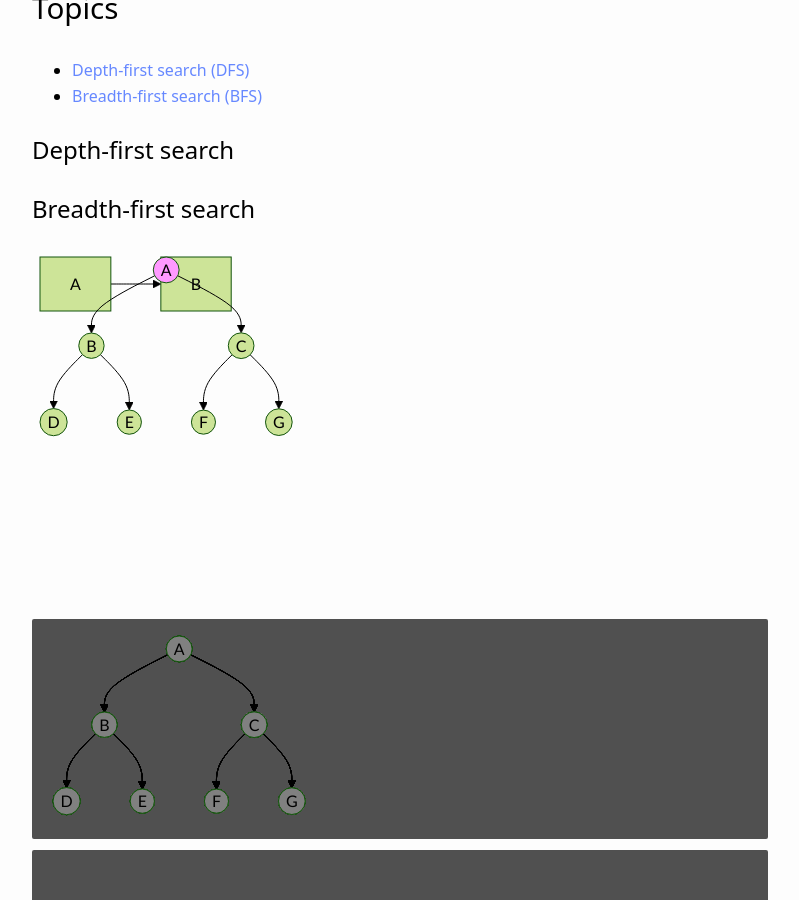
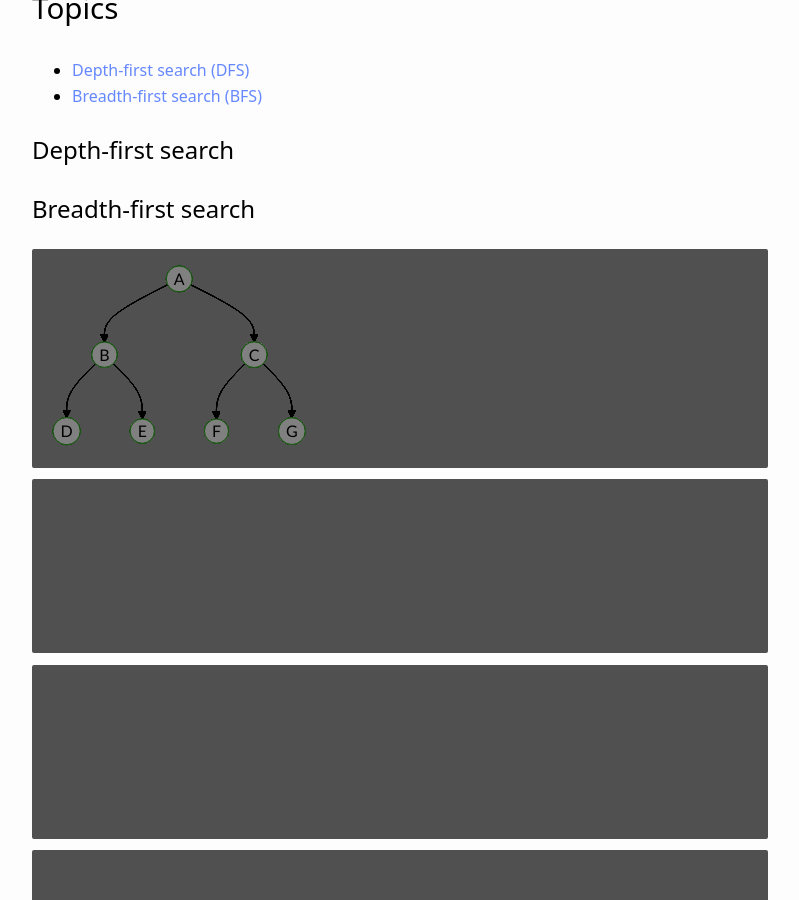
Before and after one commit to gurpreet-ai/gurpreet-ai.github.io, a Jekyll site: the page built from _posts/2020-04-20-Uninformed-Search-Strategies.md, in a window 1280 px wide and 900 px high, scrolled down 435 px. Shown: the whole window, without its empty margins (240-1039 px from the left). Built offline with Jekyll 4.4.1, drawn with Linux system fonts in a browser that asks for light colours.

Commit message:
added mermaid

````diff
--- a/_posts/2020-04-20-Uninformed-Search-Strategies.md
+++ b/_posts/2020-04-20-Uninformed-Search-Strategies.md
@@ -16,11 +16,7 @@
 
 ## Breadth-first search
 
-<div class="mermaid">graph LR
-A--&gt;B
-</div>
-
-<div class="mermaid">
+```mermaid
 graph TB
 A((A)) --> B((B))
 A --> C((C))
@@ -29,7 +25,7 @@
 C --> F((F))
 C --> G((G))
 style A fill:#f9f
-</div>>
+```
 
 ```mermaid
 graph TB
````
